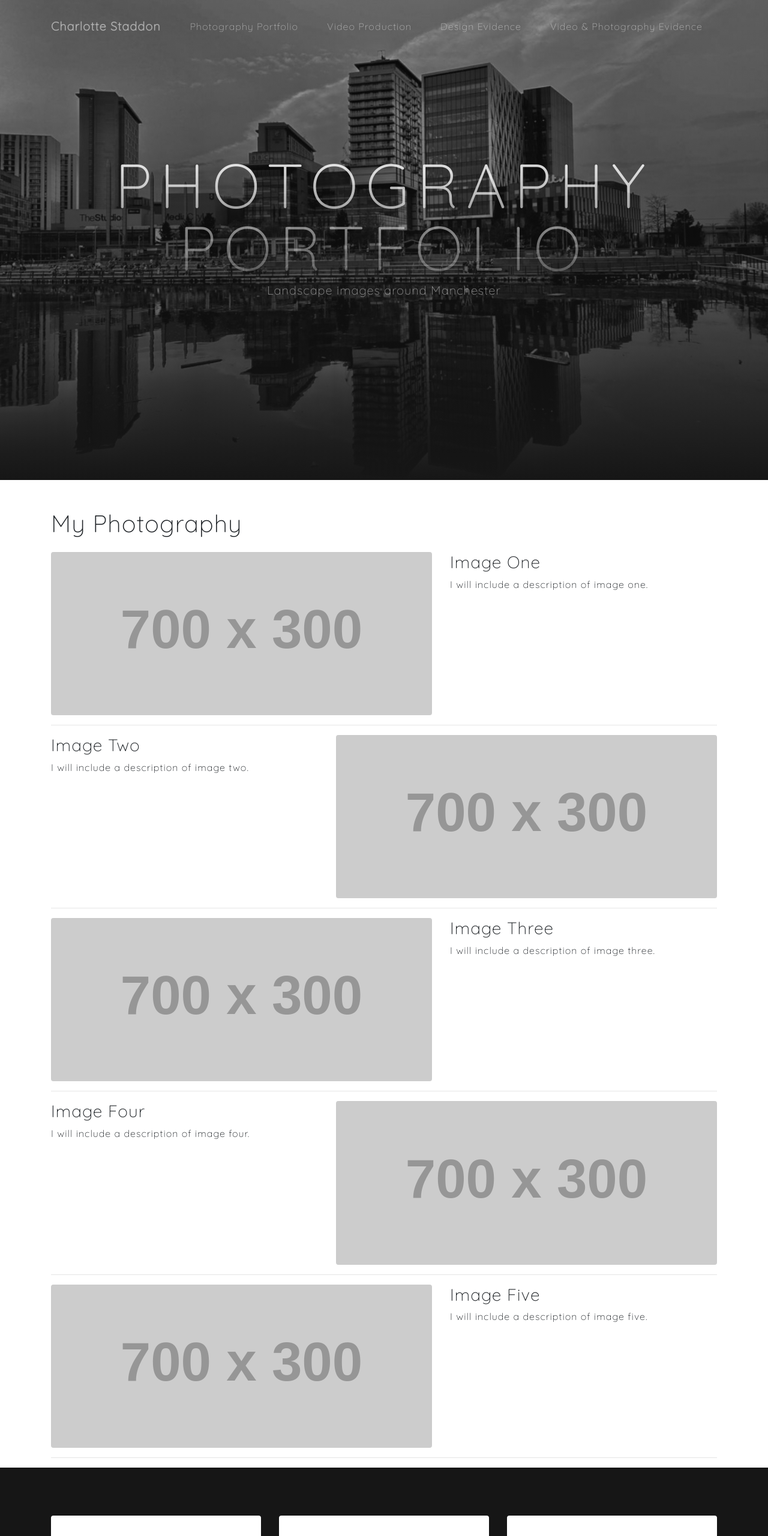
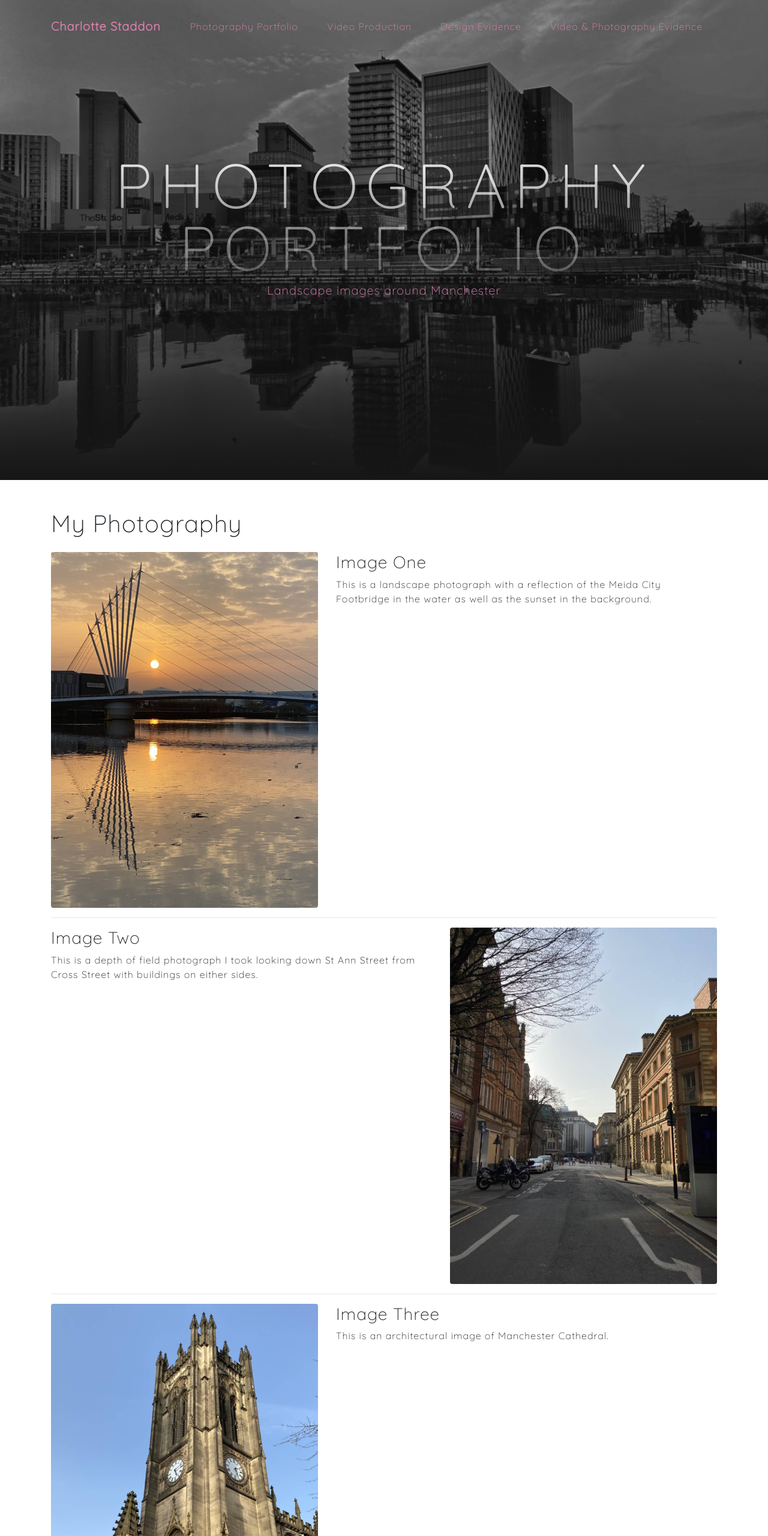
Before and after one commit to charlottestaddon/mp-portfolio, a plain HTML site: page photography-portfolio.html in a window 1280 px wide. Shown: the top 2560 px of the page at 60% size. Drawn offline with Linux system fonts and the light colour scheme; placeholder pictures from the web are drawn by us.

Commit message:
new changes

```diff
--- a/css/grayscale.css
+++ b/css/grayscale.css
@@ -3,6 +3,12 @@
  * Copyright 2013-2019 Start Bootstrap
  * Licensed under MIT (https://github.com/BlackrockDigital/startbootstrap-grayscale/blob/master/LICENSE)
  */
+
+.subtitle-text {
+  color: #e080b0 !important;
+}
+
+
 
 #mainNav {
   min-height: 56px;
@@ -12,7 +18,7 @@
 #mainNav .navbar-toggler {
   font-size: 80%;
   padding: 0.75rem;
-  color: ##e080b0;
+  color: #e080b0;
   border: 1px solid ##e080b0;
 }
 
@@ -21,7 +27,7 @@
 }
 
 #mainNav .navbar-brand {
-  color: ##e080b0;
+  color: #e080b0;
   font-weight: 700;
   padding: .9rem 0;
 }
@@ -47,12 +53,12 @@
   }
   #mainNav .navbar-brand {
     padding: .5rem 0;
-    color: rgba(255, 255, 255, 0.5);
+    color: #e080b0;
   }
   #mainNav .nav-link {
     transition: none;
     padding: 2rem 1.5rem;
-    color: rgba(255, 255, 255, 0.5);
+    color: #e080b0;
   }
   #mainNav .nav-link:hover {
     color: rgba(255, 255, 255, 0.75);
--- a/photography-portfolio.html
+++ b/photography-portfolio.html
@@ -8,7 +8,7 @@
   <meta name="description" content="">
   <meta name="author" content="">
 
-  <title>Grayscale - Start Bootstrap Theme</title>
+  <title>Photography Portfolio</title>
 
   <!-- Bootstrap core CSS -->
   <link href="vendor/bootstrap/css/bootstrap.min.css" rel="stylesheet">
@@ -58,7 +58,7 @@
     <div class="container d-flex h-100 align-items-center">
       <div class="mx-auto text-center">
         <h1 class="mx-auto my-0 text-uppercase">Photography Portfolio</h1>
-        <h2 class="text-white-50 mx-auto mt-2 mb-5">Landscape images around Manchester</h2>
+        <h2 class="subtitle-text mx-auto mt-2 mb-5">Landscape images around Manchester</h2>
 
       </div>
     </div>
@@ -77,12 +77,12 @@
 
         <!-- Project One -->
         <div class="row">
+          <div class="col-md-5">
+              <img class="img-fluid rounded mb-3 mb-md-0" src="img/photo-one.jpg" alt="This is a landscape photograph with a reflection of a bridge and the sunset in the water">
+          </div>
           <div class="col-md-7">
-              <img class="img-fluid rounded mb-3 mb-md-0" src="http://placehold.it/700x300" alt="">
-          </div>
-          <div class="col-md-5">
             <h3>Image One</h3>
-            <p>I will include a description of image one.</p>
+            <p>This is a landscape photograph with a reflection of the Meida City Footbridge in the water as well as the sunset in the background.</p>
           </div>
         </div>
         <!-- /.row -->
@@ -92,12 +92,12 @@
         <!-- Project Two -->
         <div class="row">
 
+          <div class="col-md-7">
+            <h3>Image Two</h3>
+            <p>This is a depth of field photograph I took looking down St Ann Street from Cross Street with buildings on either sides.</p>
+          </div>
           <div class="col-md-5">
-            <h3>Image Two</h3>
-            <p>I will include a description of image two.</p>
-          </div>
-          <div class="col-md-7">
-              <img class="img-fluid rounded mb-3 mb-md-0" src="http://placehold.it/700x300" alt="">
+              <img class="img-fluid rounded mb-3 mb-md-0" src="img/photo-two.jpg" alt="">
           </div>
         </div>
         <!-- /.row -->
@@ -106,12 +106,12 @@
 
         <!-- Project Three -->
         <div class="row">
+          <div class="col-md-5">
+              <img class="img-fluid rounded mb-3 mb-md-0" src="img/photo-three.jpg" alt="">
+          </div>
           <div class="col-md-7">
-              <img class="img-fluid rounded mb-3 mb-md-0" src="http://placehold.it/700x300" alt="">
-          </div>
-          <div class="col-md-5">
             <h3>Image Three</h3>
-            <p>I will include a description of image three.</p>
+            <p>This is an architectural image of Manchester Cathedral.</p>
           </div>
         </div>
         <!-- /.row -->
@@ -121,12 +121,12 @@
         <!-- Project Four -->
         <div class="row">
 
+          <div class="col-md-7">
+            <h3>Image Four</h3>
+            <p>frame within a frame ....</p>
+          </div>
           <div class="col-md-5">
-            <h3>Image Four</h3>
-            <p>I will include a description of image four.</p>
-          </div>
-          <div class="col-md-7">
-              <img class="img-fluid rounded mb-3 mb-md-0" src="http://placehold.it/700x300" alt="">
+              <img class="img-fluid rounded mb-3 mb-md-0" src="img/photo-four.jpg" alt="">
           </div>
         </div>
         <!-- /.row -->
@@ -135,12 +135,12 @@
 
         <!-- Project Five -->
         <div class="row">
+          <div class="col-md-5">
+              <img class="img-fluid rounded mb-3 mb-md-0" src="img/photo-five.jpg" alt="">
+          </div>
           <div class="col-md-7">
-              <img class="img-fluid rounded mb-3 mb-md-0" src="http://placehold.it/700x300" alt="">
-          </div>
-          <div class="col-md-5">
             <h3>Image Five</h3>
-            <p>I will include a description of image five.</p>
+            <p>leading lines - adds depth and ....</p>
           </div>
         </div>
         <!-- /.row -->
@@ -175,7 +175,7 @@
         <div class="col-md-4 mb-3 mb-md-0">
           <div class="card py-4 h-100">
             <div class="card-body text-center">
-              <i class="fas fa-map-marked-alt text-primary mb-2"></i>
+              <i class="fas fa-map-marked-alt  mb-2"></i>
               <h4 class="text-uppercase m-0">Address</h4>
               <hr class="my-4">
               <div class="small text-black-50">Brian Statham Way, Old Trafford, Stretford, Manchester M16 0PU</div>
@@ -186,7 +186,7 @@
         <div class="col-md-4 mb-3 mb-md-0">
           <div class="card py-4 h-100">
             <div class="card-body text-center">
-              <i class="fas fa-envelope text-primary mb-2"></i>
+              <i class="fas fa-envelope  mb-2"></i>
               <h4 class="text-uppercase m-0">Email</h4>
               <hr class="my-4">
               <div class="small text-black-50">
@@ -199,7 +199,7 @@
         <div class="col-md-4 mb-3 mb-md-0">
           <div class="card py-4 h-100">
             <div class="card-body text-center">
-              <i class="fas fa-mobile-alt text-primary mb-2"></i>
+              <i class="fas fa-mobile-alt  mb-2"></i>
               <h4 class="text-uppercase m-0">Phone</h4>
               <hr class="my-4">
               <div class="small text-black-50">+44 7804048505</div>
```
Also changed, not shown: design-evidence.html (+5 -5 lines), index.html (+9 -20 lines), video-photography-evidence.html (+5 -5 lines), video-production.html (+5 -5 lines), img/photo-five.jpg (added), img/photo-four.jpg (added), img/photo-one.jpg (added), img/photo-three.jpg (added), img/photo-two.jpg (added), 2 other files.
